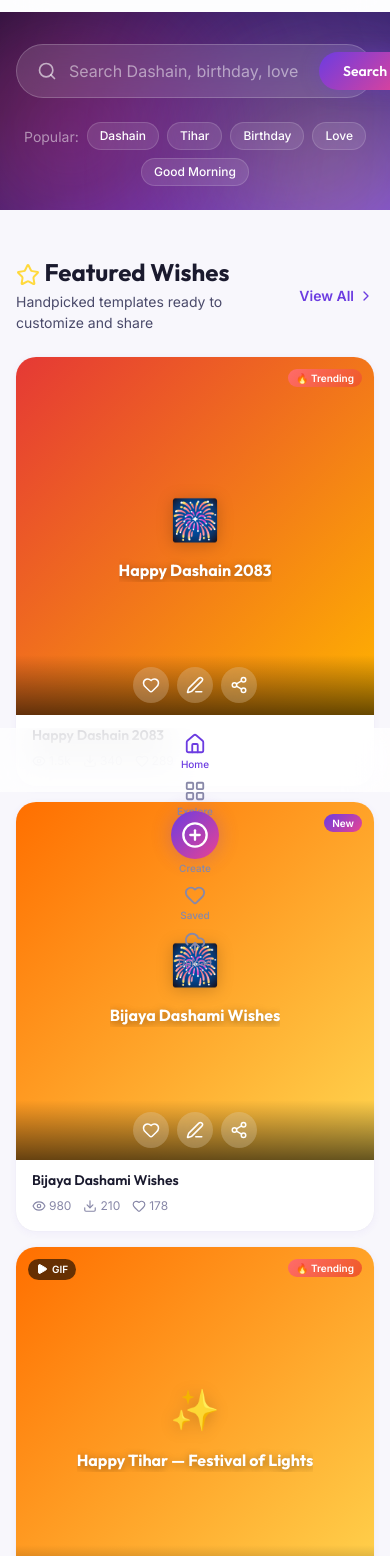
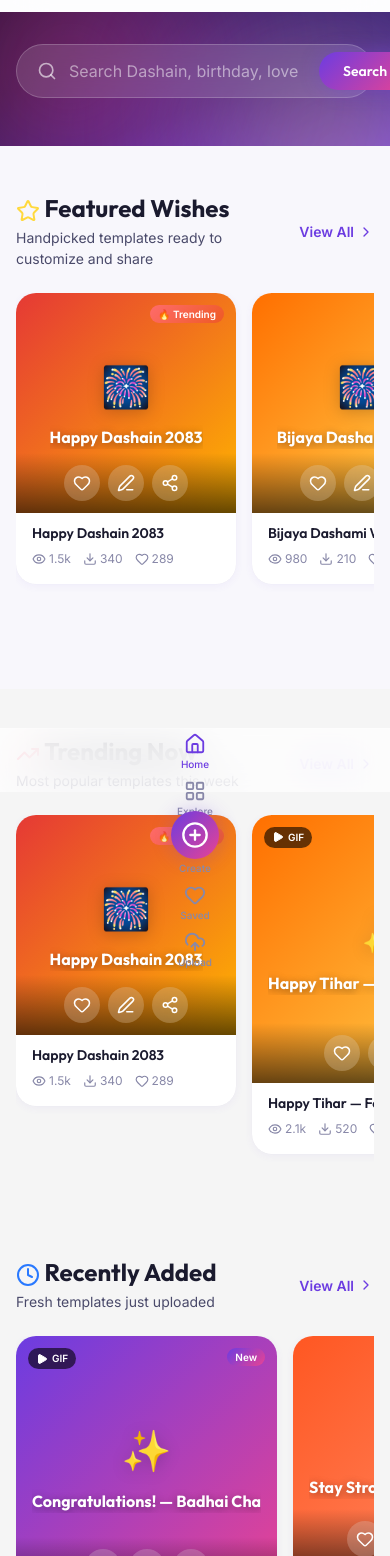
Before and after one commit to Shiv5567/wishstudio, a React (Vite) app: page / in a window 390 px wide. Shown: the part 52-1608 px from the top of the page. Built offline with nearby package versions, Linux system fonts and the light colour scheme; no server answers; the database is empty.

Commit message:
style: convert home sections to horizontal swipe and enhance mobile drawer

```diff
--- a/src/components/Layout/Header.jsx
+++ b/src/components/Layout/Header.jsx
@@ -1,7 +1,7 @@
 /* Header component — Sticky header with logo, search, navigation */
 import React, { useState } from 'react';
 import { Link, useNavigate, useLocation } from 'react-router-dom';
-import { Search, Sun, Moon, Heart, User, Menu, X, Plus, LayoutGrid } from 'lucide-react';
+import { Search, Sun, Moon, Heart, User, Menu, X, Plus, Home, Compass, Upload, Info, Mail, HelpCircle, Settings } from 'lucide-react';
 import useUIStore from '../../stores/uiStore';
 import useAuthStore from '../../stores/authStore';
 import './layout.css';
@@ -127,24 +127,43 @@ export default function Header() {
               </button>
             </div>
             <div className="mobile-menu-content">
-              <Link to="/" className="mobile-menu-link" onClick={() => setMobileMenuOpen(false)}>Home</Link>
-              <Link to="/explore" className="mobile-menu-link" onClick={() => setMobileMenuOpen(false)}>Explore</Link>
-              <Link to="/upload" className="mobile-menu-link" onClick={() => setMobileMenuOpen(false)}>Upload Template</Link>
-              <Link to="/favorites" className="mobile-menu-link" onClick={() => setMobileMenuOpen(false)}>Saved</Link>
+              <Link to="/" className="mobile-menu-link" onClick={() => setMobileMenuOpen(false)}>
+                <Home size={18} /> Home
+              </Link>
+              <Link to="/explore" className="mobile-menu-link" onClick={() => setMobileMenuOpen(false)}>
+                <Compass size={18} /> Explore
+              </Link>
+              <Link to="/upload" className="mobile-menu-link" onClick={() => setMobileMenuOpen(false)}>
+                <Upload size={18} /> Upload Template
+              </Link>
+              <Link to="/favorites" className="mobile-menu-link" onClick={() => setMobileMenuOpen(false)}>
+                <Heart size={18} /> Saved
+              </Link>
 
               <div className="divider"></div>
 
-              <Link to="/about" className="mobile-menu-link" onClick={() => setMobileMenuOpen(false)}>About Us</Link>
-              <Link to="/contact" className="mobile-menu-link" onClick={() => setMobileMenuOpen(false)}>Contact</Link>
-              <Link to="/faq" className="mobile-menu-link" onClick={() => setMobileMenuOpen(false)}>FAQ</Link>
+              <Link to="/about" className="mobile-menu-link" onClick={() => setMobileMenuOpen(false)}>
+                <Info size={18} /> About Us
+              </Link>
+              <Link to="/contact" className="mobile-menu-link" onClick={() => setMobileMenuOpen(false)}>
+                <Mail size={18} /> Contact
+              </Link>
+              <Link to="/faq" className="mobile-menu-link" onClick={() => setMobileMenuOpen(false)}>
+                <HelpCircle size={18} /> FAQ
+              </Link>
 
               <div className="divider"></div>
 
               <Link to={user ? "/admin" : "/admin/login"} className="mobile-menu-link" onClick={() => setMobileMenuOpen(false)}>
-                Admin Dashboard
+                <Settings size={18} /> Admin Dashboard
               </Link>
-              <button className="btn btn-ghost" style={{ width: '100%', justifyContent: 'flex-start', padding: 'var(--space-3) var(--space-4)', marginTop: 'var(--space-2)' }} onClick={() => { toggleTheme(); setMobileMenuOpen(false); }}>
-                {theme === 'light' ? <Moon size={20} /> : <Sun size={20} />} Switch Theme
+
+              <button
+                className="btn btn-ghost mobile-menu-link"
+                style={{ width: '100%', justifyContent: 'flex-start' }}
+                onClick={() => { toggleTheme(); setMobileMenuOpen(false); }}
+              >
+                {theme === 'light' ? <Moon size={18} /> : <Sun size={18} />} Switch Theme
               </button>
             </div>
           </div>
--- a/src/components/Layout/layout.css
+++ b/src/components/Layout/layout.css
@@ -190,13 +190,16 @@
 }
 
 .mobile-menu-link {
-  display: block;
+  display: flex;
+  align-items: center;
+  gap: var(--space-3);
   padding: var(--space-3) var(--space-4);
   font-weight: var(--font-medium);
   color: var(--text-primary);
   border-radius: var(--radius-lg);
-  transition: background 0.2s;
+  transition: background 0.2s, color 0.2s;
   text-decoration: none;
+  cursor: pointer;
 }
 
 .mobile-menu-link:hover, .mobile-menu-link:active {
--- a/src/pages/Home.jsx
+++ b/src/pages/Home.jsx
@@ -64,19 +64,6 @@ export default function Home() {
             </button>
           </form>
 
-          {/* Quick Tags */}
-          <div className="hero-tags">
-            <span className="hero-tags-label">Popular:</span>
-            {['Dashain', 'Tihar', 'Birthday', 'Love', 'Good Morning'].map((tag) => (
-              <Link
-                key={tag}
-                to={`/explore?q=${encodeURIComponent(tag.toLowerCase())}`}
-                className="chip"
-              >
-                {tag}
-              </Link>
-            ))}
-          </div>
         </div>
       </section>
 
@@ -95,9 +82,11 @@ export default function Home() {
               View All <ChevronRight size={16} />
             </Link>
           </div>
-          <div className="grid grid-auto-fill">
+          <div className="scroll-x">
             {featured.map((t) => (
-              <TemplateCard key={t.id} template={t} />
+              <div key={t.id} style={{ minWidth: 220, maxWidth: 280, flex: '0 0 auto' }}>
+                <TemplateCard template={t} />
+              </div>
             ))}
           </div>
         </div>
@@ -119,34 +108,18 @@ export default function Home() {
                 View All <ChevronRight size={16} />
               </Link>
             </div>
-            <div className="grid grid-auto-fill">
+            <div className="scroll-x">
               {trending.map((t) => (
-                <TemplateCard key={t.id} template={t} />
+                <div key={t.id} style={{ minWidth: 220, maxWidth: 280, flex: '0 0 auto' }}>
+                  <TemplateCard template={t} />
+                </div>
               ))}
             </div>
           </div>
         </section>
       )}
 
-      {/* ── Categories Grid ────────────────────────────── */}
-      <section className="section">
-        <div className="container">
-          <div className="section-header">
-            <div>
-              <h2 className="section-title">Browse by Occasion</h2>
-              <p className="section-subtitle">Find the perfect template for every celebration</p>
-            </div>
-            <Link to="/explore" className="section-link">
-              All Categories <ChevronRight size={16} />
-            </Link>
-          </div>
-          <div className="home-categories-grid">
-            {topCategories.map((cat) => (
-              <CategoryCard key={cat.id} category={cat} />
-            ))}
-          </div>
-        </div>
-      </section>
+
 
       {/* ── Recently Added ─────────────────────────────── */}
       <section className="section" style={{ background: 'var(--color-gray-100)', padding: 'var(--space-12) 0' }}>
@@ -163,9 +136,11 @@ export default function Home() {
               View All <ChevronRight size={16} />
             </Link>
           </div>
-          <div className="grid grid-auto-fill">
+          <div className="scroll-x">
             {newest.map((t) => (
-              <TemplateCard key={t.id} template={t} />
+              <div key={t.id} style={{ minWidth: 220, maxWidth: 280, flex: '0 0 auto' }}>
+                <TemplateCard template={t} />
+              </div>
             ))}
           </div>
         </div>
@@ -201,25 +176,7 @@ export default function Home() {
         </div>
       </section>
 
-      {/* ── Popular in Nepal ───────────────────────────── */}
-      <section className="section" style={{ background: 'var(--color-gray-100)', padding: 'var(--space-12) 0' }}>
-        <div className="container">
-          <div className="section-header">
-            <div>
-              <h2 className="section-title">🇳🇵 Popular in Nepal</h2>
-              <p className="section-subtitle">Most downloaded templates by Nepali users</p>
-            </div>
-            <Link to="/explore?sort=popular" className="section-link">
-              View All <ChevronRight size={16} />
-            </Link>
-          </div>
-          <div className="grid grid-auto-fill">
-            {popular.map((t) => (
-              <TemplateCard key={t.id} template={t} />
-            ))}
-          </div>
-        </div>
-      </section>
+
     </div>
   );
 }
```
